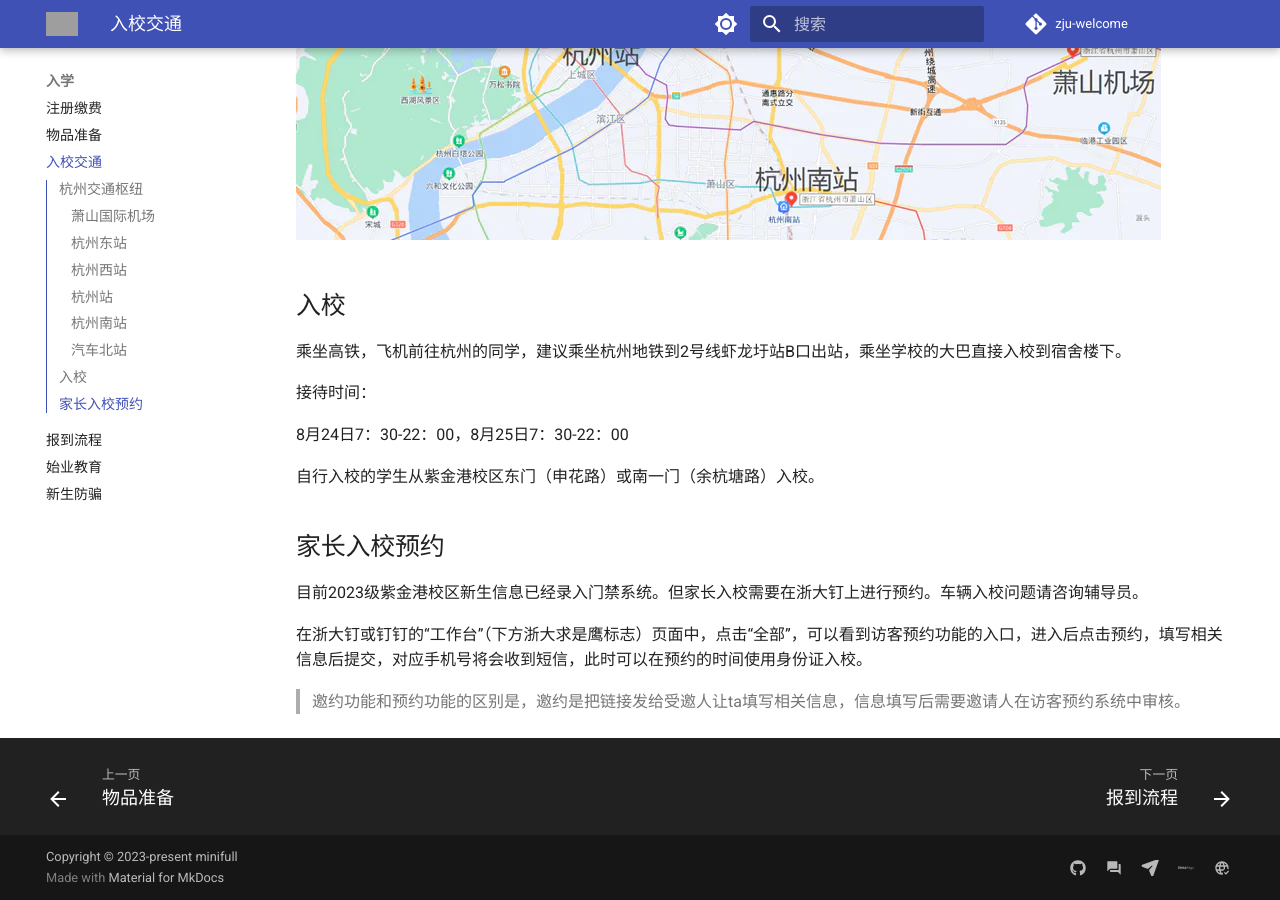
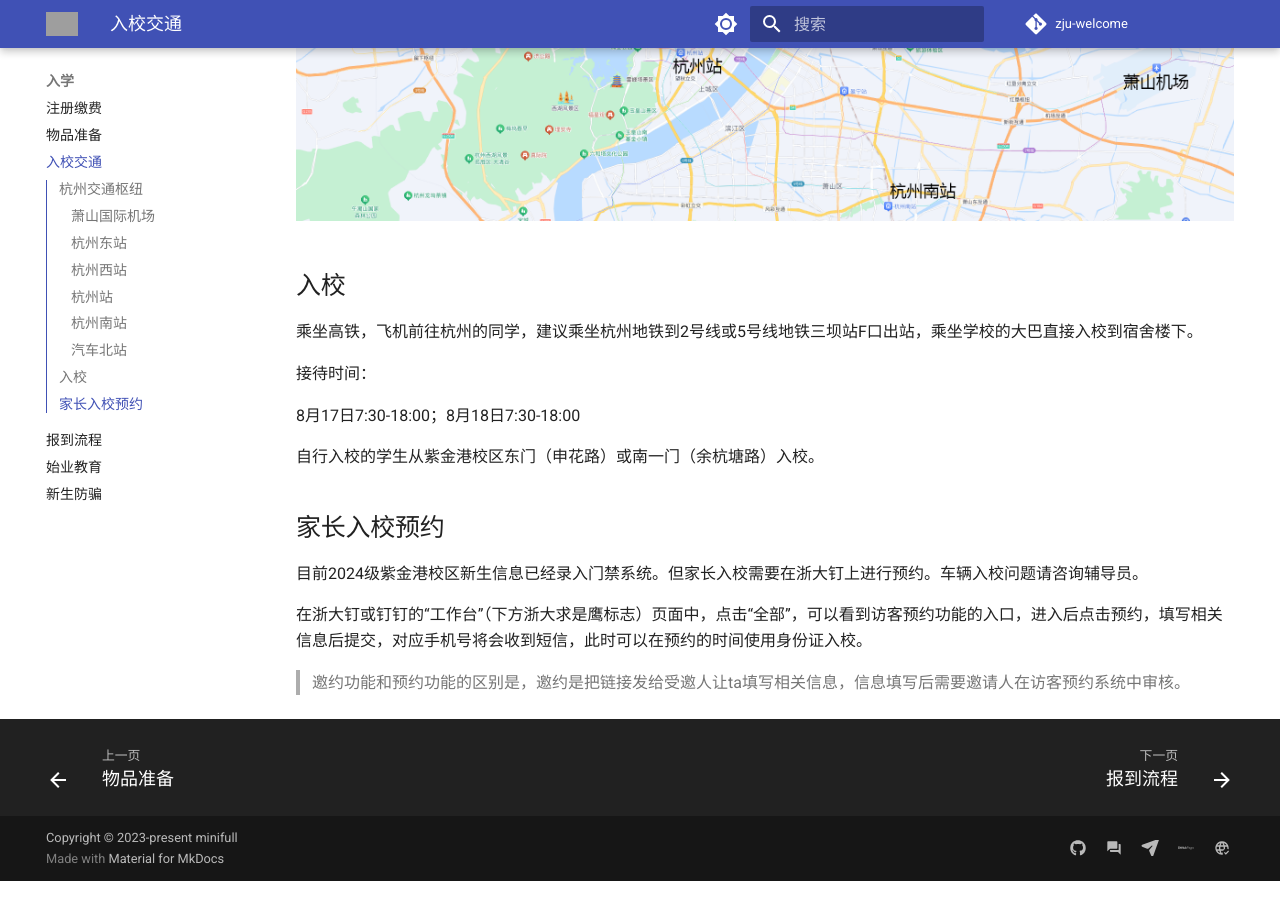
Before and after one commit to mini-full/zju-welcome, an MkDocs documentation site: the page built from docs/registration/transportation.md, in a window 1280 px wide and 900 px high, scrolled down 1188 px. Built offline with MkDocs 1.6.1 and Material for MkDocs 9.7.7, drawn with Linux system fonts in a browser that asks for light colours; comment, search, counter and statistics services are not loaded; grey boxes are pictures that could not be loaded.

Commit message:
更新 入学

```diff
--- a/docs/registration/transportation.md
+++ b/docs/registration/transportation.md
@@ -27,21 +27,21 @@
 距离紫金港校区最近的汽车站，省内学生可搭乘大巴车在此下车。距离紫金港校区打车约15分钟，花费约15元，不建议搭乘公共交通。
 各交通枢纽地理位置见下图。
 
-![transporation](../assets/transportation.webp)
+![transporation](../assets/transportation.png)
 
 ## 入校
 
-乘坐高铁，飞机前往杭州的同学，建议乘坐杭州地铁到2号线虾龙圩站B口出站，乘坐学校的大巴直接入校到宿舍楼下。
+乘坐高铁，飞机前往杭州的同学，建议乘坐杭州地铁到2号线或5号线地铁三坝站F口出站，乘坐学校的大巴直接入校到宿舍楼下。
 
 接待时间：
 
-8月24日7：30-22：00，8月25日7：30-22：00
+8月17日7:30-18:00；8月18日7:30-18:00
 
 自行入校的学生从紫金港校区东门（申花路）或南一门（余杭塘路）入校。
 
 ## 家长入校预约
 
-目前2023级紫金港校区新生信息已经录入门禁系统。但家长入校需要在浙大钉上进行预约。车辆入校问题请咨询辅导员。
+目前2024级紫金港校区新生信息已经录入门禁系统。但家长入校需要在浙大钉上进行预约。车辆入校问题请咨询辅导员。
 
 在浙大钉或钉钉的“工作台”（下方浙大求是鹰标志）页面中，点击“全部”，可以看到访客预约功能的入口，进入后点击预约，填写相关信息后提交，对应手机号将会收到短信，此时可以在预约的时间使用身份证入校。
 
```
Also changed, not shown: docs/registration/fee.md (+5 -4 lines), docs/registration/initial_edu.md (+2 -2 lines), docs/registration/items_to_take.md (+2 -2 lines), docs/assets/init_edu1.png (added), docs/assets/init_edu2.png (added), docs/assets/transportation.png (added).
